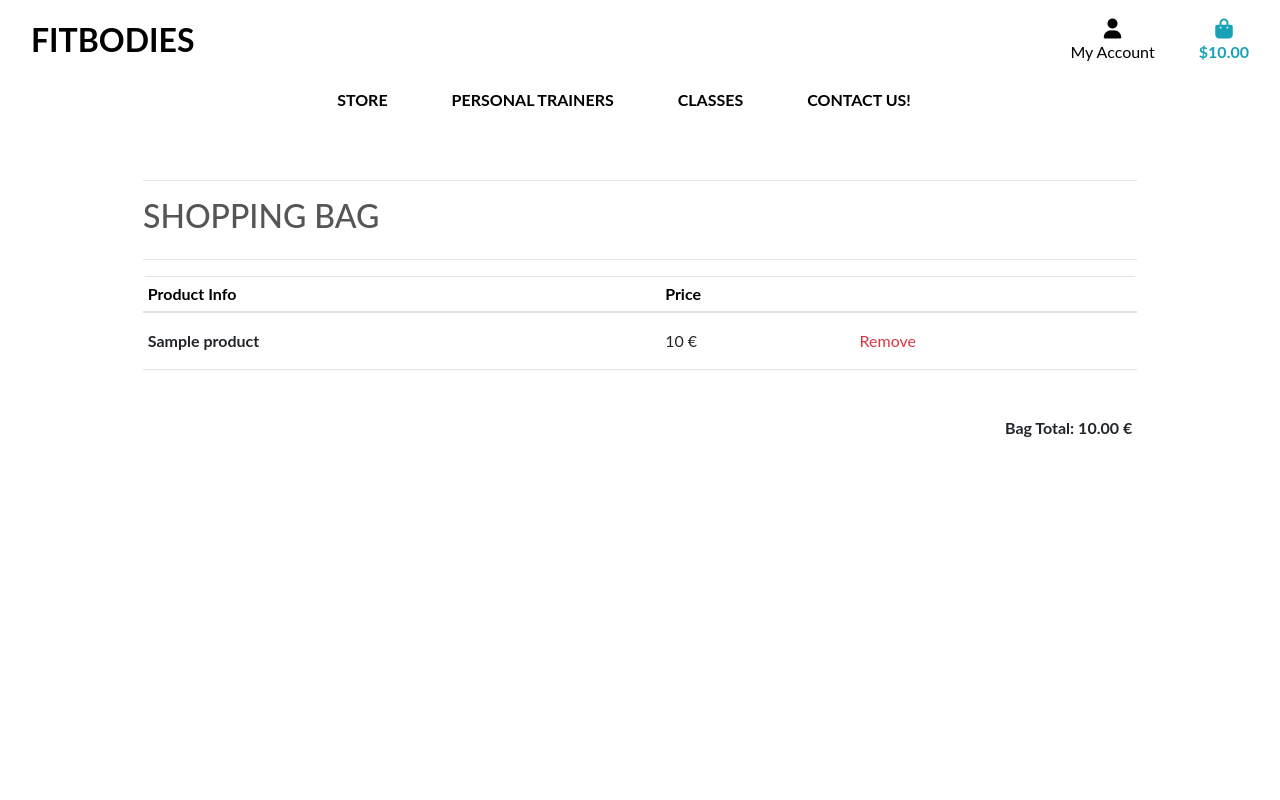
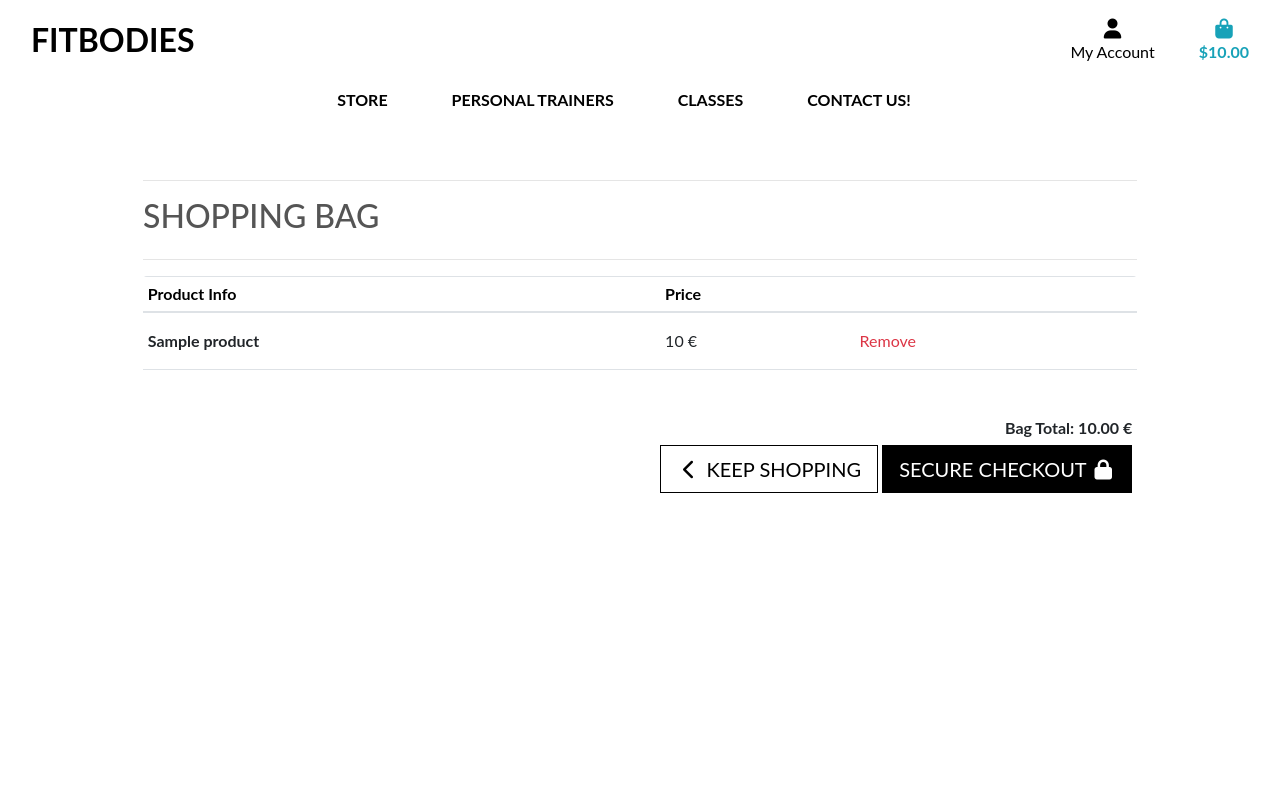
Before and after one commit to rfpotrero/fitbodies, a Django app: template bag/templates/bag/bag.html in a window 1280 px wide. Run offline with Django 3.2, Linux system fonts and the light colour scheme; the template is opened without the code that fills it: most values are stand-ins (such as "Sample title", 1, 10 or a date in 2020); some libraries are stand-ins or nearby versions.

Commit message:
fix: Add checkout and return to product button
Adding buttons to bag app to checkout or return to product #88

```diff
--- a/bag/templates/bag/bag.html
+++ b/bag/templates/bag/bag.html
@@ -50,6 +50,18 @@
                         <tr>
                             <td colspan="5" class="pt-5 text-right">
                                 <h6><strong>Bag Total: {{ total|floatformat:2 }} €</strong></h6>
+                                <a href="{% url 'products' %}" class="btn btn-outline-black rounded-0 btn-lg">
+                                    <span class="icon">
+                                        <i class="fas fa-chevron-left"></i>
+                                    </span>
+                                    <span class="text-uppercase">Keep Shopping</span>
+                                </a>
+                                <a href="{% url 'checkout' %}" class="btn btn-black rounded-0 btn-lg">
+                                    <span class="text-uppercase">Secure Checkout</span>
+                                    <span class="icon">
+                                        <i class="fas fa-lock"></i>
+                                    </span>
+                                </a>
                 {% else %}
                     <p class="lead mb-5">Your bag is empty.</p>
                     <a href="{% url 'products' %}" class="btn btn-outline-black rounded-0 btn-lg">
```
